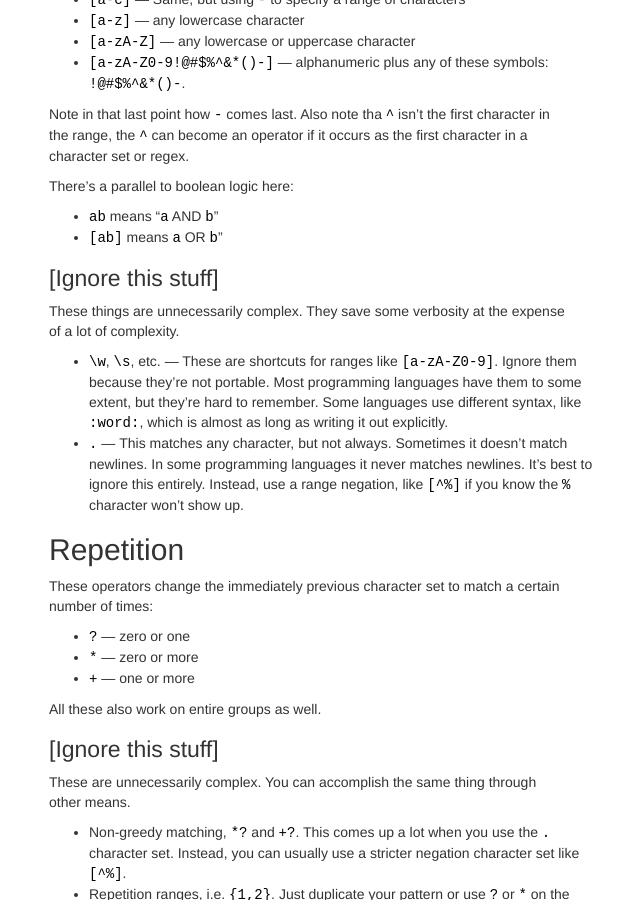
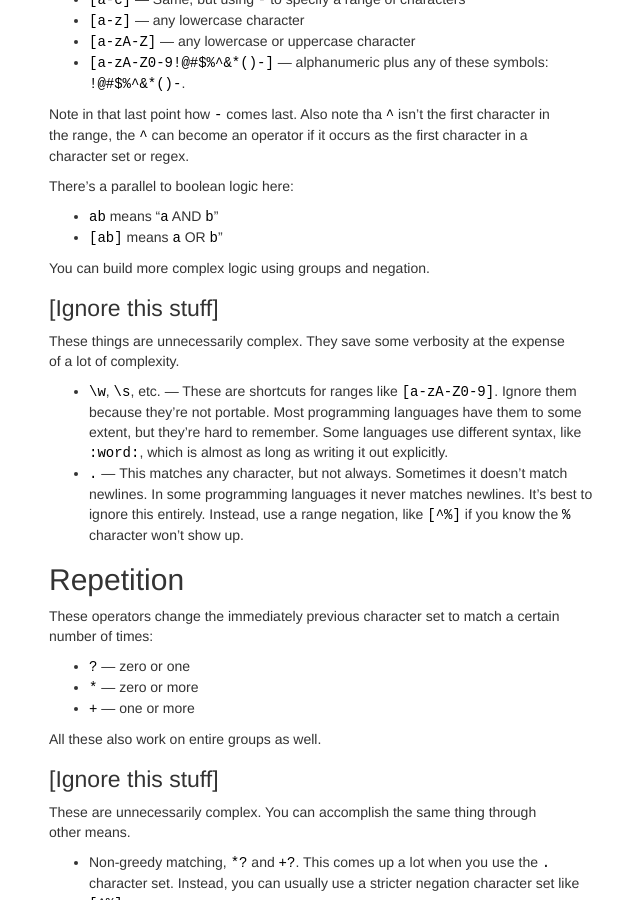
Before and after one commit to tkellogg/tkellogg.github.com, a Jekyll site: the page built from _posts/2023-07-11-regex.md, in a window 1280 px wide and 900 px high, scrolled down 1039 px. Shown: the whole window, without its empty margins (21-661 px from the left). Built offline with Jekyll 4.4.1, drawn with Linux system fonts in a browser that asks for light colours; comment, search, counter and statistics services are not loaded.

Commit message:
short note

```diff
--- a/_posts/2023-07-11-regex.md
+++ b/_posts/2023-07-11-regex.md
@@ -51,6 +51,8 @@ There's a parallel to boolean logic here:
 
 * `ab` means "`a` AND `b`"
 * `[ab]` means `a` OR `b`"
+
+You can build more complex logic using groups and negation.
 
 ## [Ignore this stuff]
 These things are unnecessarily complex. They save some verbosity at the expense of a lot of complexity.
```
